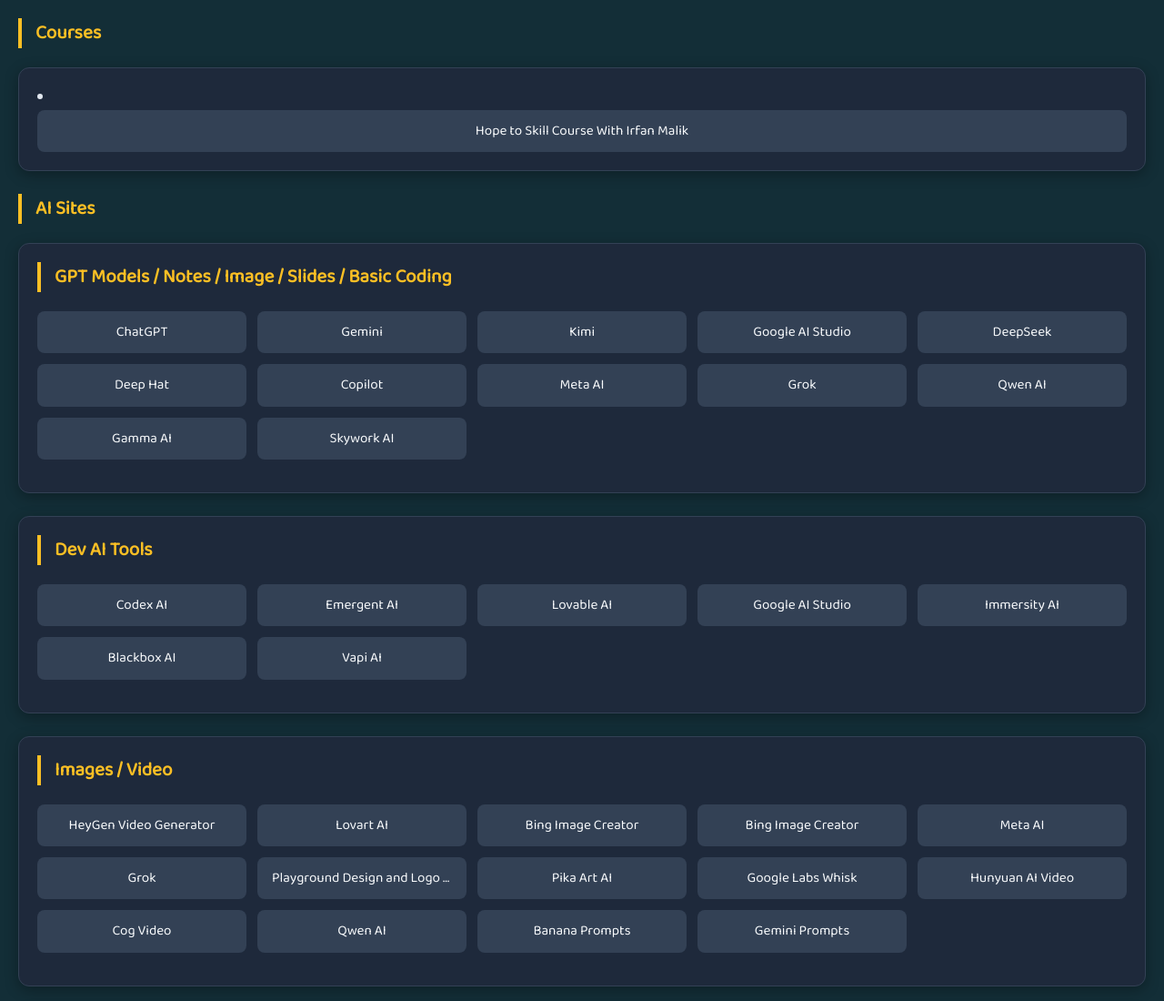
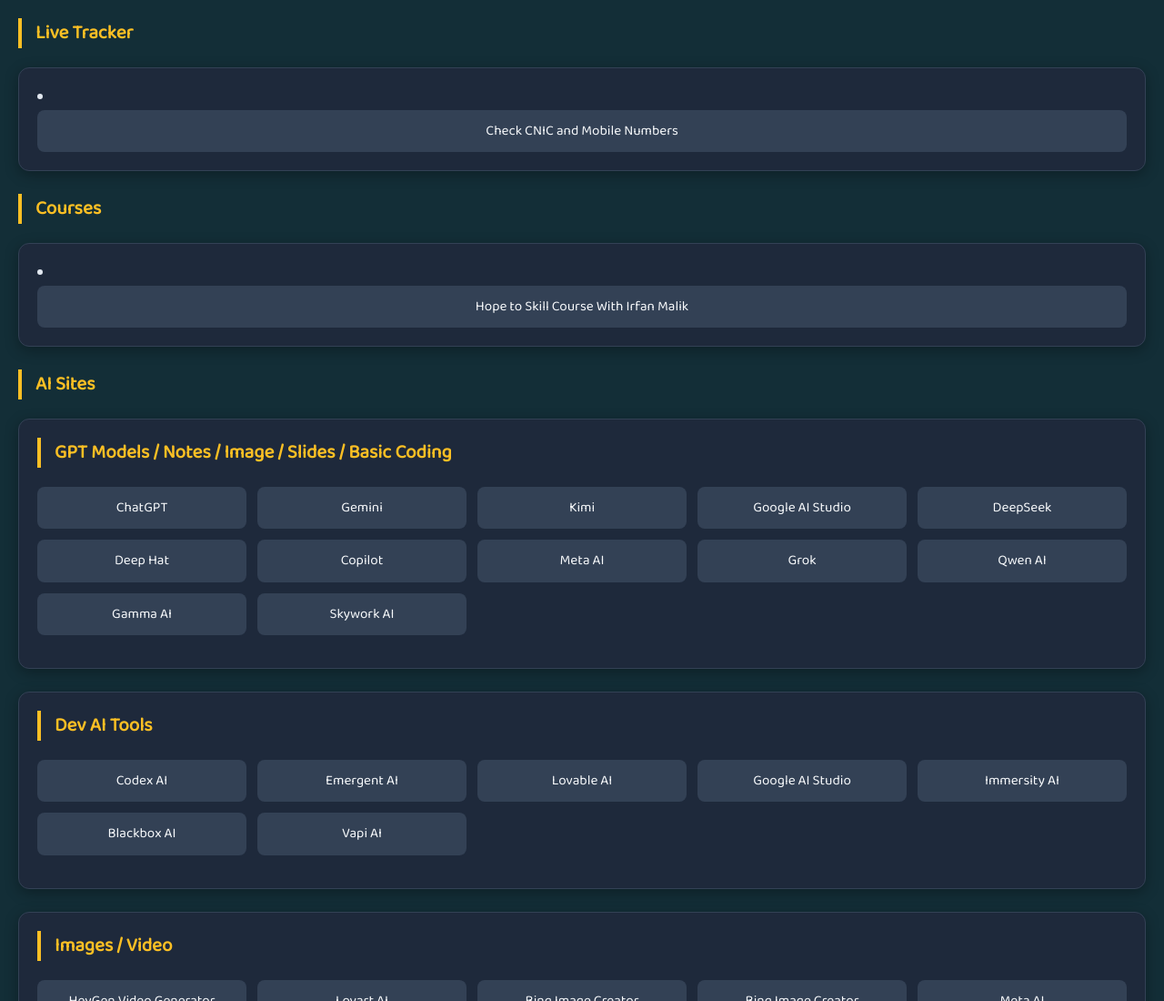
Before and after one commit to masifgpt/my-bookmark, a plain HTML site: page all-sites.html in a window 1280 px wide. Shown: the top 1100 px of the page at 91% size. Drawn offline with Linux system fonts and the light colour scheme; a web font is replaced by a local one.

Commit message:
update live tracker site

```diff
--- a/all-sites.html
+++ b/all-sites.html
@@ -10,6 +10,13 @@
 </head>
 <body>
     <main>
+
+        <h3>Live Tracker</h3>
+        <div>
+            <li>
+                <a href="https://cnic.pk/">Check CNIC and Mobile Numbers</a>
+            </li>
+        </div>
         <h3>Courses</h3>
         <div>
             <li>
```
